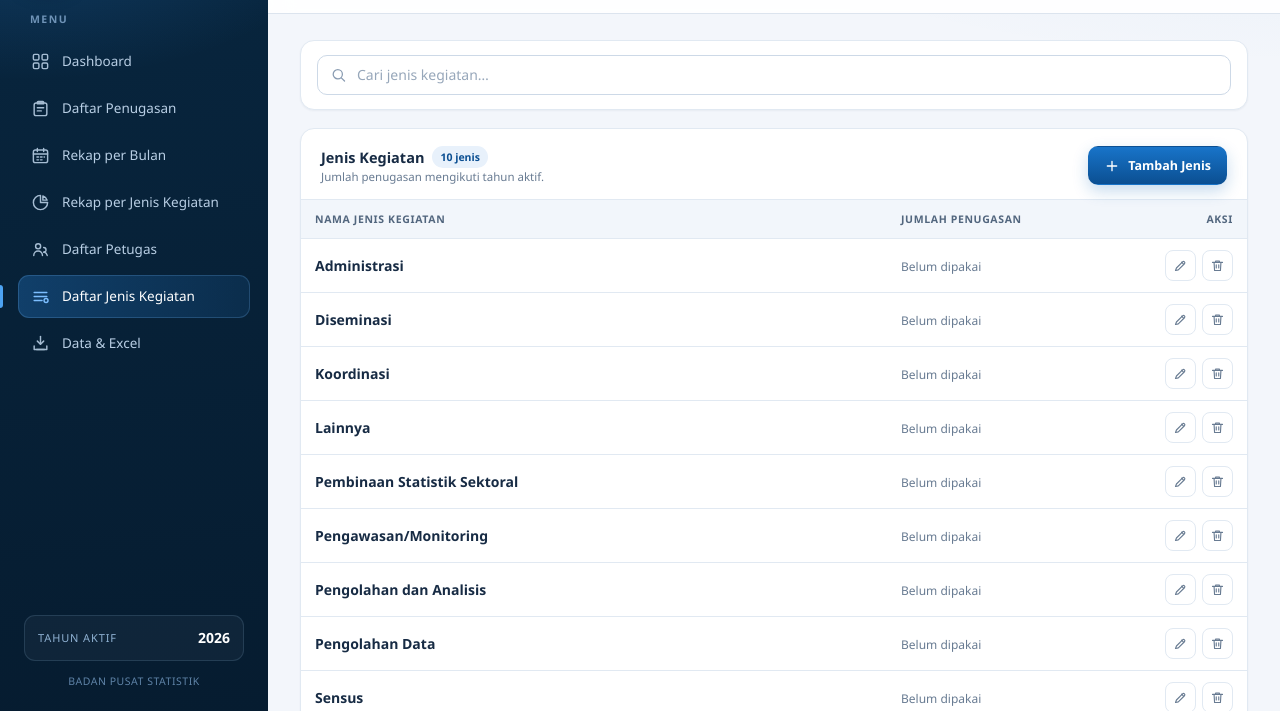
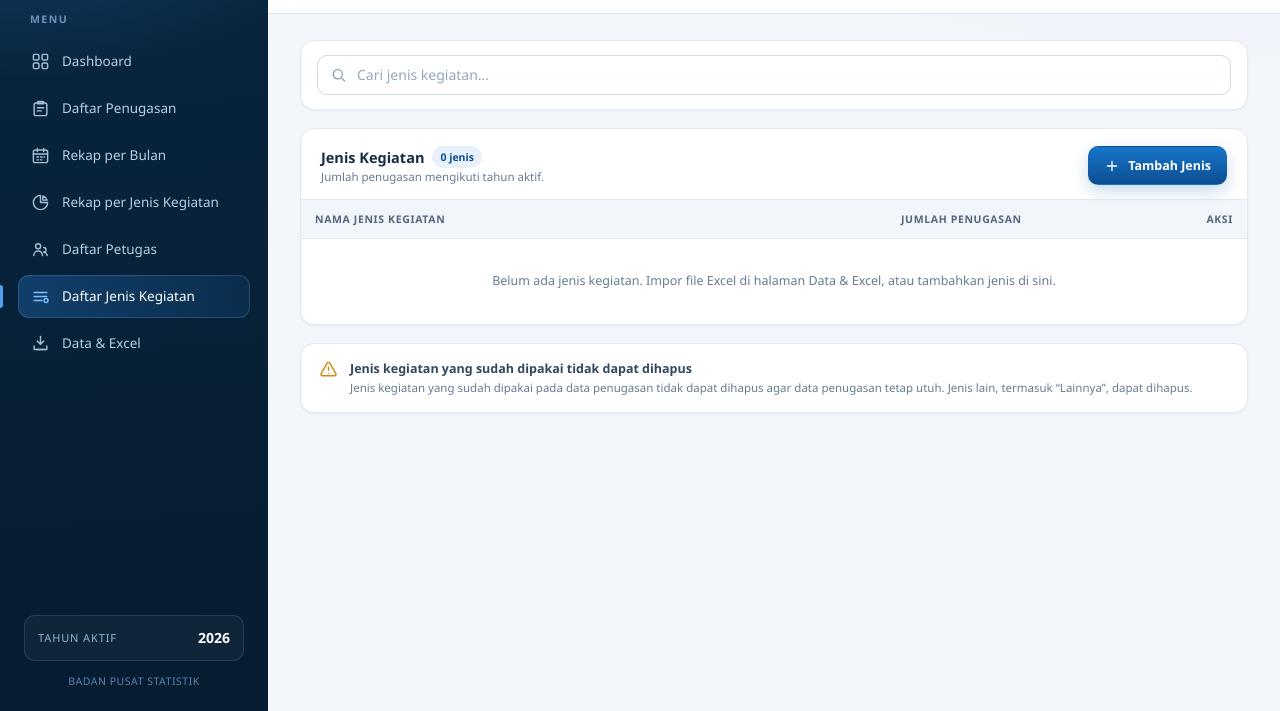
Before and after one commit to dimsy1/web-rekapitulasi-penugasan-bps-localstorage, a website with bundled scripts: page public/master-jenis.html in a window 1280 px wide. Shown: the part 89-800 px from the top of the page. Built offline with nearby package versions, Linux system fonts and the light colour scheme; a script that the page names is missing.

Commit message:
Kosongkan daftar jenis kegiatan sampai file Excel diimpor

```diff
--- a/public/js/master-jenis.js
+++ b/public/js/master-jenis.js
@@ -57,7 +57,7 @@ function render() {
   if (tampil.length === 0) {
     const pesan =
       state.data.length === 0
-        ? 'Belum ada jenis kegiatan.'
+        ? 'Belum ada jenis kegiatan. Impor file Excel di halaman Data & Excel, atau tambahkan jenis di sini.'
         : 'Tidak ada jenis kegiatan yang cocok dengan pencarian.';
     tbody.innerHTML = `<tr><td colspan="3"><div class="dt-empty">${pesan}</div></td></tr>`;
     return;
--- a/public/js/penugasan.js
+++ b/public/js/penugasan.js
@@ -232,6 +232,10 @@ function isiSelectJenis(idTerpilih = null, cadangan = '') {
     select.appendChild(opsi);
   }
   select.value = idTerpilih ? String(idTerpilih) : '';
+
+  // Bila belum ada jenis (misalnya belum pernah impor Excel), tampilkan petunjuk.
+  const hint = el('hint-jenis');
+  if (hint) hint.hidden = daftar.length > 0;
 }
 
 function isiComboboxPetugas(idTerpilih = null, cadangan = '') {
--- a/public/js/store/penyimpanan.js
+++ b/public/js/store/penyimpanan.js
@@ -9,28 +9,11 @@ export const KUNCI_BACKUP = 'dashboard-honor-v2-backup';
 export const KUNCI_TEMPLATE = 'dashboard-honor-v2-template';
 export const VERSI_DATA = 2;
 
-/** Jenis kegiatan bawaan, mengikuti sheet Referensi template Excel. */
-export const JENIS_BAWAAN = [
-  'Survei',
-  'Sensus',
-  'Pengolahan Data',
-  'Pembinaan Statistik Sektoral',
-  'Koordinasi',
-  'Administrasi',
-  'Pengawasan/Monitoring',
-  'Pengolahan dan Analisis',
-  'Diseminasi',
-  'Lainnya',
-];
-
-/** Bentuk baris jenis dari daftar bawaan. */
-export function jenisBawaan() {
-  return JENIS_BAWAAN.map((nama, indeks) => ({
-    id: indeks + 1,
-    nama,
-    urutan: indeks + 1,
-  }));
-}
+/**
+ * Daftar jenis kegiatan TIDAK diisi bawaan. Sesuai alur kerja, daftar jenis
+ * berasal dari file Excel pengguna (sheet `Referensi` / `Rekap Jenis Kegiatan`)
+ * atau ditambahkan manual di halaman Daftar Jenis Kegiatan.
+ */
 
 export function datasetKosong() {
   return {
@@ -40,14 +23,6 @@ export function datasetKosong() {
     petugas: [],
     penugasan: [],
   };
-}
-
-/**
- * Dataset untuk pemakaian pertama: belum ada data, tetapi master jenis sudah
- * berisi 10 jenis standar agar penugasan bisa langsung diisi.
- */
-export function datasetAwal() {
-  return { ...datasetKosong(), jenis: jenisBawaan() };
 }
 
 /** Salin objek tanpa referensi bersama. */
@@ -217,8 +192,9 @@ export function urutkanPetugas(daftar) {
 export function bacaDataset() {
   try {
     const mentah = localStorage.getItem(KUNCI_DATA);
-    // Pemakaian pertama: mulai dengan 10 jenis bawaan template.
-    if (!mentah) return datasetAwal();
+    // Pemakaian pertama: belum ada data sama sekali (jenis, petugas, penugasan
+    // kosong). Daftar jenis menunggu file Excel diimpor atau diisi manual.
+    if (!mentah) return datasetKosong();
     return normalisasiDataset(JSON.parse(mentah));
   } catch {
     return datasetKosong();
```
Also changed, not shown: public/penugasan.html (+4 -0 lines), tests/smoke-test.mjs (+5 -18 lines), README.md.
